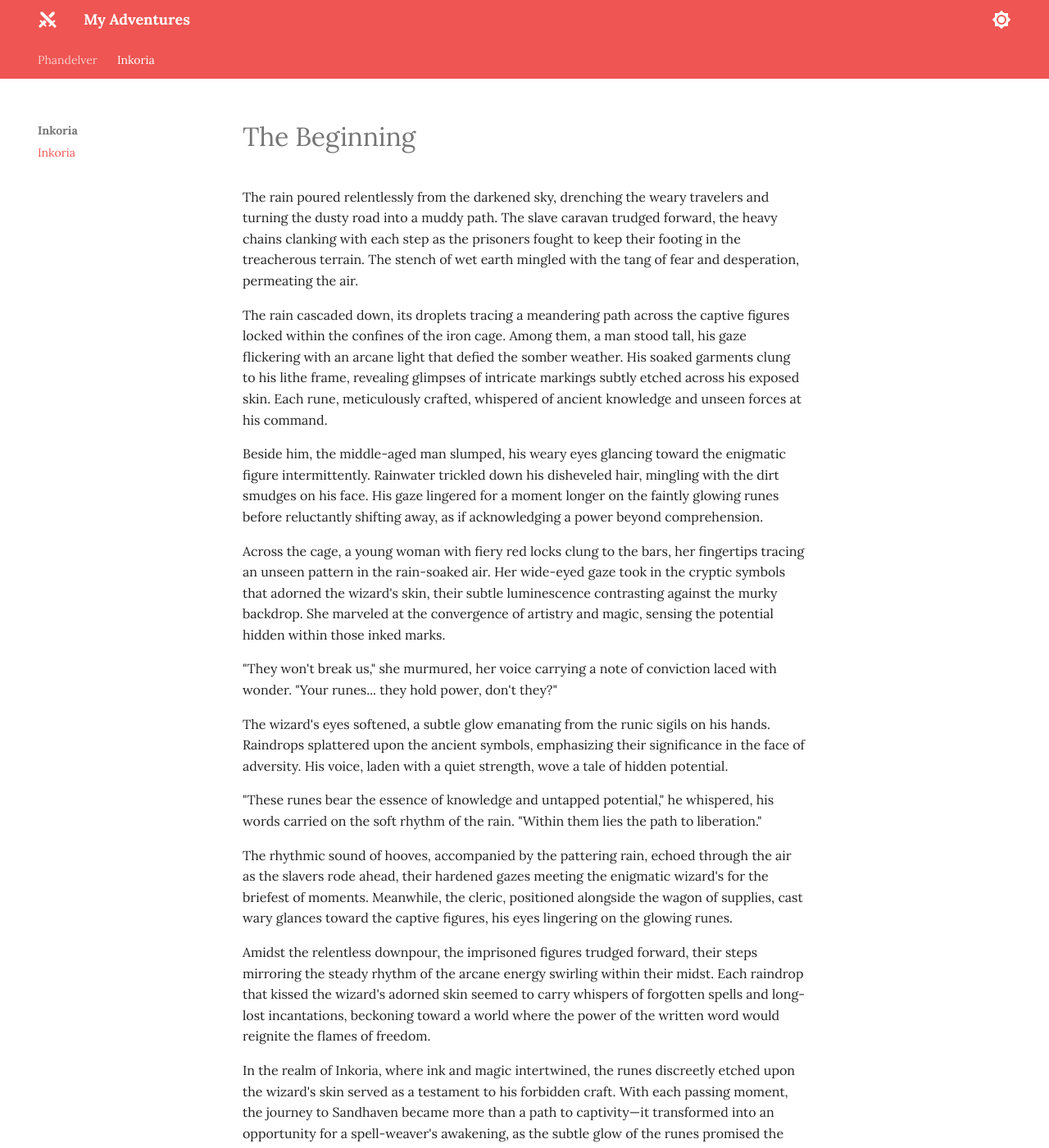
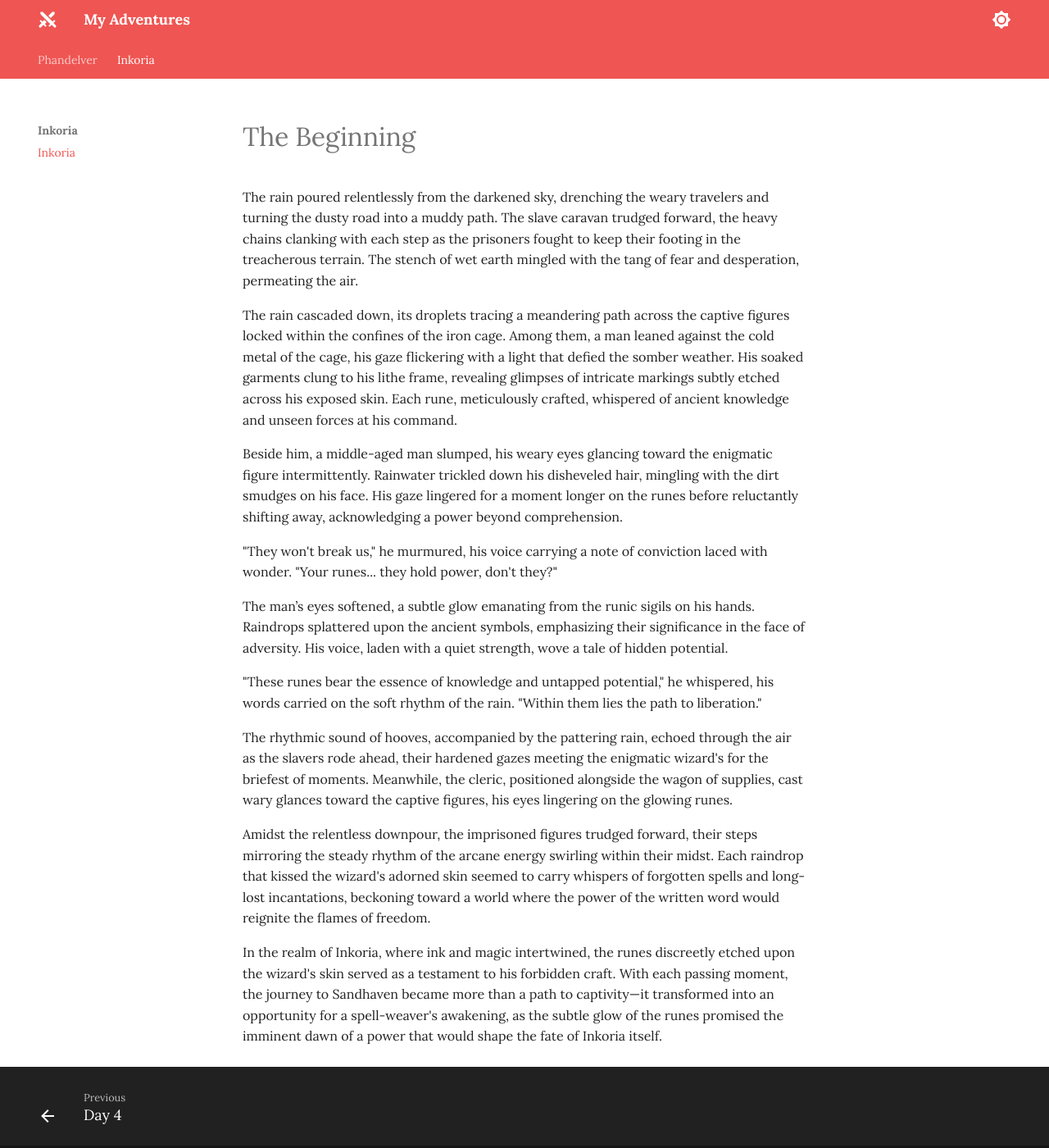
Before and after one commit to jonasmcferreira/adventures, an MkDocs documentation site: the page built from docs/inkoria/00.md, in a window 1280 px wide and 1400 px high. Shown: the whole window at 82% size. Built offline with MkDocs 1.6.1 and Material for MkDocs 9.7.7, drawn with Linux system fonts in a browser that asks for light colours.

Commit message:
modified docs/inkoria/00.md

```diff
--- a/docs/inkoria/00.md
+++ b/docs/inkoria/00.md
@@ -2,15 +2,13 @@
 
 The rain poured relentlessly from the darkened sky, drenching the weary travelers and turning the dusty road into a muddy path. The slave caravan trudged forward, the heavy chains clanking with each step as the prisoners fought to keep their footing in the treacherous terrain. The stench of wet earth mingled with the tang of fear and desperation, permeating the air.
 
-The rain cascaded down, its droplets tracing a meandering path across the captive figures locked within the confines of the iron cage. Among them, a man stood tall, his gaze flickering with an arcane light that defied the somber weather. His soaked garments clung to his lithe frame, revealing glimpses of intricate markings subtly etched across his exposed skin. Each rune, meticulously crafted, whispered of ancient knowledge and unseen forces at his command.
+The rain cascaded down, its droplets tracing a meandering path across the captive figures locked within the confines of the iron cage. Among them, a man leaned against the cold metal of the cage, his gaze flickering with a light that defied the somber weather. His soaked garments clung to his lithe frame, revealing glimpses of intricate markings subtly etched across his exposed skin. Each rune, meticulously crafted, whispered of ancient knowledge and unseen forces at his command.
 
-Beside him, the middle-aged man slumped, his weary eyes glancing toward the enigmatic figure intermittently. Rainwater trickled down his disheveled hair, mingling with the dirt smudges on his face. His gaze lingered for a moment longer on the faintly glowing runes before reluctantly shifting away, as if acknowledging a power beyond comprehension.
+Beside him, a middle-aged man slumped, his weary eyes glancing toward the enigmatic figure intermittently. Rainwater trickled down his disheveled hair, mingling with the dirt smudges on his face. His gaze lingered for a moment longer on the runes before reluctantly shifting away, acknowledging a power beyond comprehension.
 
-Across the cage, a young woman with fiery red locks clung to the bars, her fingertips tracing an unseen pattern in the rain-soaked air. Her wide-eyed gaze took in the cryptic symbols that adorned the wizard's skin, their subtle luminescence contrasting against the murky backdrop. She marveled at the convergence of artistry and magic, sensing the potential hidden within those inked marks.
+"They won't break us," he murmured, his voice carrying a note of conviction laced with wonder. "Your runes... they hold power, don't they?"
 
-"They won't break us," she murmured, her voice carrying a note of conviction laced with wonder. "Your runes... they hold power, don't they?"
-
-The wizard's eyes softened, a subtle glow emanating from the runic sigils on his hands. Raindrops splattered upon the ancient symbols, emphasizing their significance in the face of adversity. His voice, laden with a quiet strength, wove a tale of hidden potential.
+The man’s eyes softened, a subtle glow emanating from the runic sigils on his hands. Raindrops splattered upon the ancient symbols, emphasizing their significance in the face of adversity. His voice, laden with a quiet strength, wove a tale of hidden potential.
 
 "These runes bear the essence of knowledge and untapped potential," he whispered, his words carried on the soft rhythm of the rain. "Within them lies the path to liberation."
 
```
